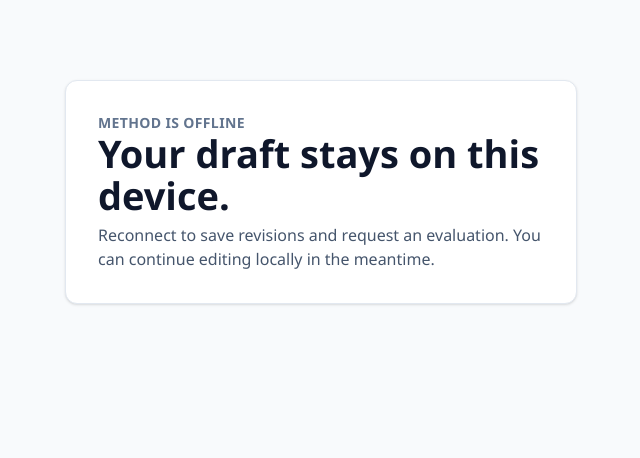
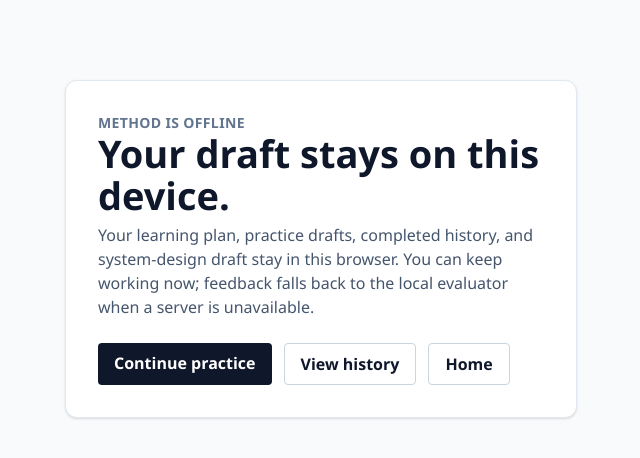
Before and after one commit to AdithyaDevi3/Leetcode-App, a Next.js app in the folder apps/web/: page /offline in a window 1280 px wide. Shown: the top 458 px of the page, without its empty margins (319-959 px from the left). Built offline with nearby package versions, Linux system fonts and the light colour scheme.

Commit message:
feat: make offline learning continuation actionable

```diff
--- a/apps/web/src/app/offline/page.tsx
+++ b/apps/web/src/app/offline/page.tsx
@@ -1,10 +1,17 @@
+import Link from 'next/link';
+
 export default function OfflinePage() {
   return (
     <main className="min-h-screen bg-slate-50 px-6 py-20 text-slate-900">
       <section className="mx-auto max-w-lg rounded-xl border border-slate-200 bg-white p-8 shadow-sm">
         <p className="text-sm font-semibold uppercase tracking-wide text-slate-500">Method is offline</p>
         <h1 className="mt-3 text-2xl font-bold">Your draft stays on this device.</h1>
-        <p className="mt-3 leading-6 text-slate-600">Reconnect to save revisions and request an evaluation. You can continue editing locally in the meantime.</p>
+        <p className="mt-3 leading-6 text-slate-600">Your learning plan, practice drafts, completed history, and system-design draft stay in this browser. You can keep working now; feedback falls back to the local evaluator when a server is unavailable.</p>
+        <div className="mt-6 flex flex-wrap gap-3">
+          <Link className="rounded bg-slate-900 px-4 py-2 font-semibold text-white" href="/practice">Continue practice</Link>
+          <Link className="rounded border border-slate-300 px-4 py-2 font-semibold" href="/history">View history</Link>
+          <Link className="rounded border border-slate-300 px-4 py-2 font-semibold" href="/">Home</Link>
+        </div>
       </section>
     </main>
   );
--- a/apps/web/src/app/page.tsx
+++ b/apps/web/src/app/page.tsx
@@ -14,7 +14,9 @@ export default function Home() {
         <div className="mt-8 flex flex-wrap gap-x-6 gap-y-3 text-sm text-slate-300">
           <Link className="underline decoration-slate-600 underline-offset-4 hover:text-white" href="/learn">My learning plan</Link>
           <Link className="underline decoration-slate-600 underline-offset-4 hover:text-white" href="/dashboard">Dashboard</Link>
+          <Link className="underline decoration-slate-600 underline-offset-4 hover:text-white" href="/history">Practice history</Link>
           <Link className="underline decoration-slate-600 underline-offset-4 hover:text-white" href="/system-design">System design practice</Link>
+          <Link className="underline decoration-slate-600 underline-offset-4 hover:text-white" href="/offline">Continue offline</Link>
         </div>
       </div>
       <aside className="rounded-2xl border border-slate-700 bg-slate-900/70 p-7 shadow-2xl shadow-cyan-950/20">
```
